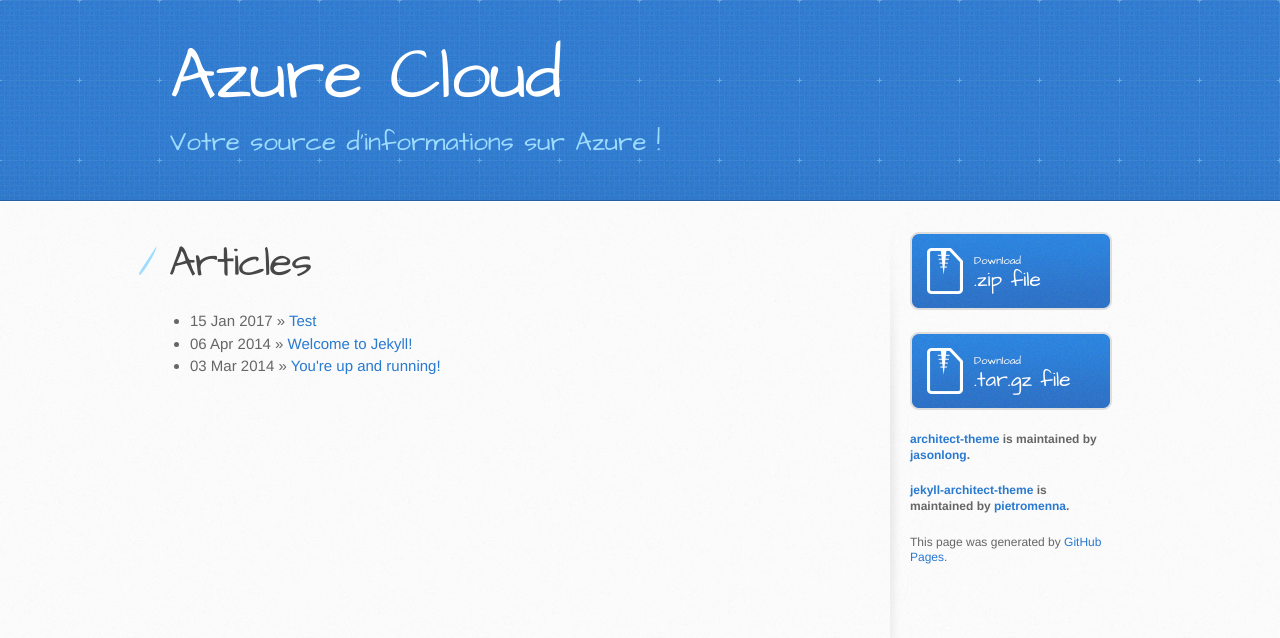
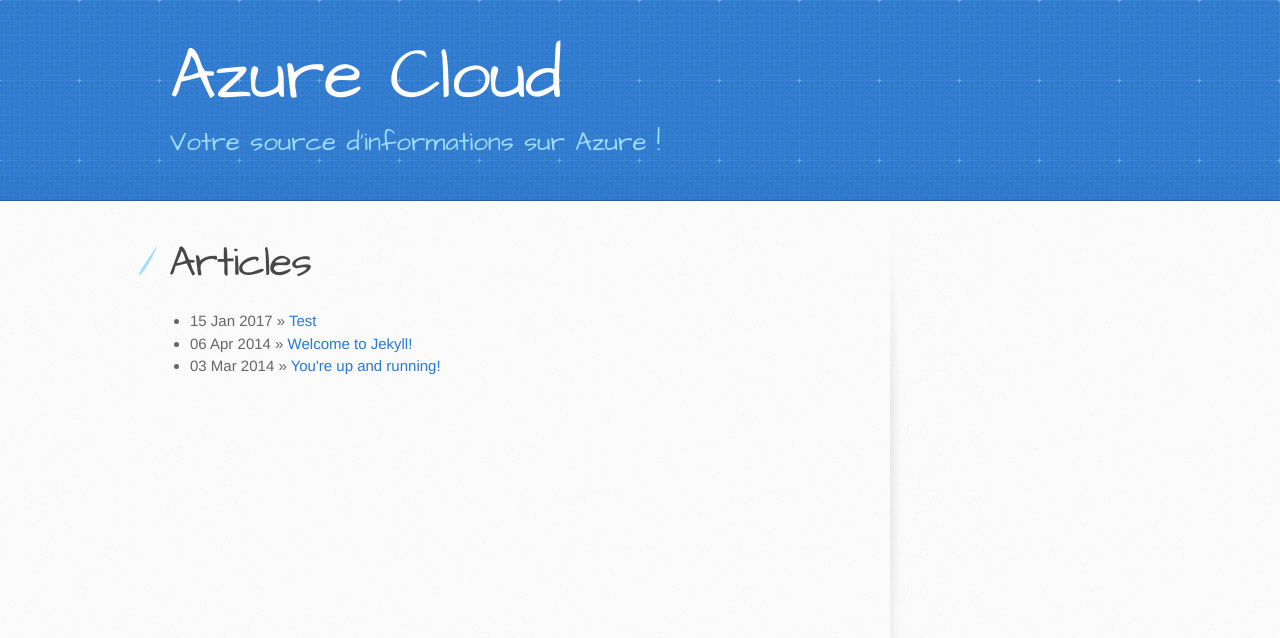
Before and after one commit to azurecloudfr/azcloudfr, a Jekyll site: the page built from index.html, in a window 1280 px wide. Shown: the top 638 px of the page. Built offline with Jekyll 4.4.1, drawn with Linux system fonts in a browser that asks for light colours.

Commit message:
Update default.html

```diff
--- a/_layouts/default.html
+++ b/_layouts/default.html
@@ -35,20 +35,6 @@
         </section>
 
         <aside id="sidebar">
-          <a href="https://github.com/pietromenna/jekyll-architect-theme/archive/master.zip" class="button">
-            <small>Download</small>
-            .zip file
-          </a>
-          <a href="https://github.com/pietromenna/jekyll-architect-theme/archive/master.tar.gz" class="button">
-            <small>Download</small>
-            .tar.gz file
-          </a>
-
-          <p class="repo-owner"><a href="https://github.com/jasonlong/architect-theme">architect-theme</a> is maintained by <a href="https://github.com/jasonlong">jasonlong</a>.</p>
-
-          <p class="repo-owner"><a href="https://github.com/pietromenna/jekyll-architect-theme">jekyll-architect-theme</a> is maintained by <a href="https://github.com/pietromenna">pietromenna</a>.</p>
-
-          <p>This page was generated by <a href="https://pages.github.com">GitHub Pages</a>.</p>
         </aside>
       </div>
     </div>
```
